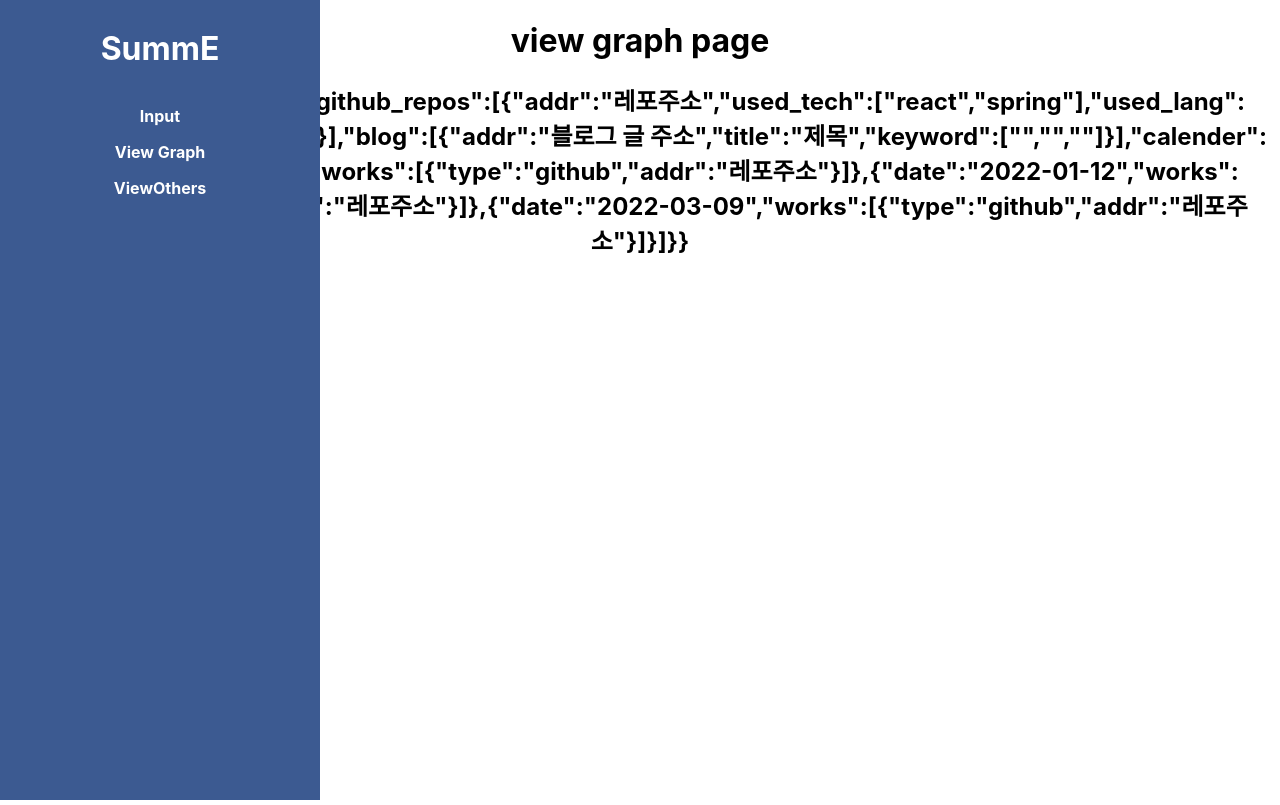
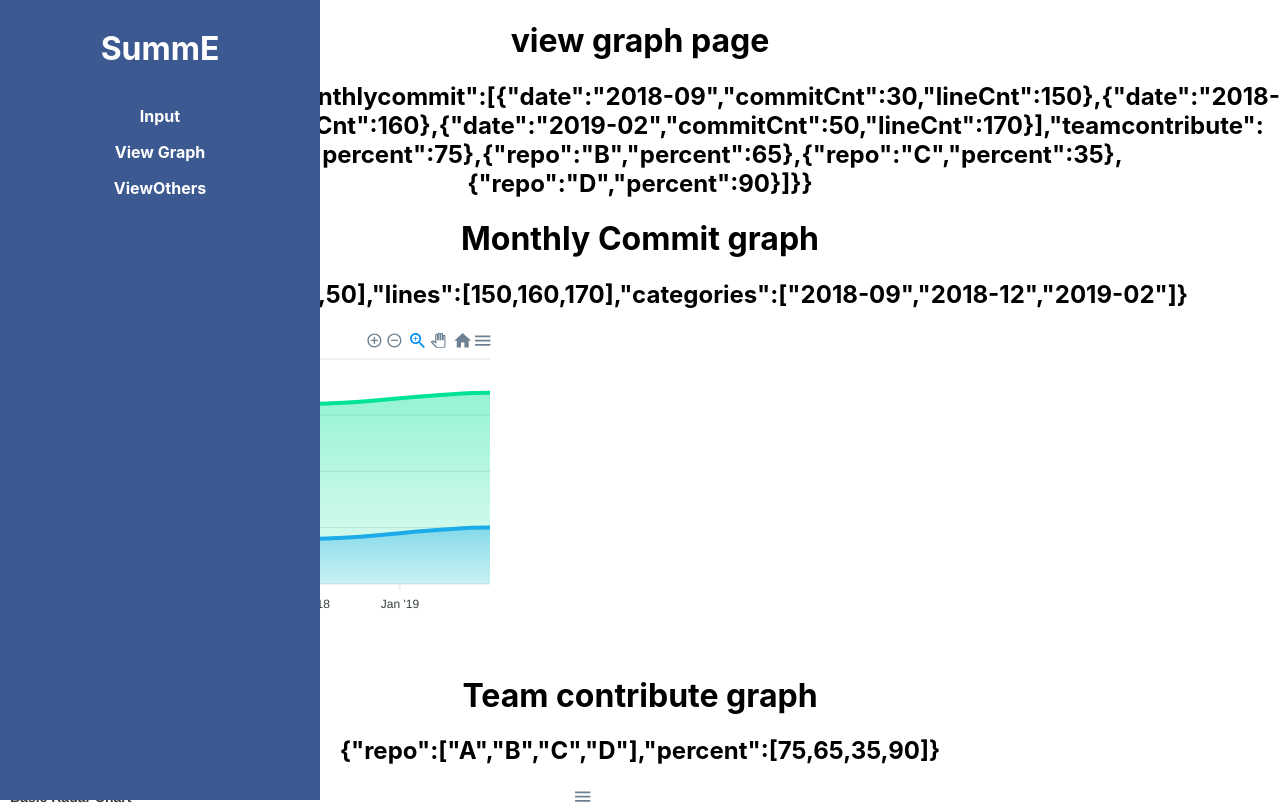
Before and after one commit to SummarizeMe/front-end, a React (Create React App) app in the folder summe/: page /viewgraph in a window 1280 px wide. Shown: the top 805 px of the page. Built offline with nearby package versions, Linux system fonts and the light colour scheme.

Commit message:
feat: monthlycommit, teamcontribute graph 생성

```diff
--- a/summe/package.json
+++ b/summe/package.json
@@ -6,8 +6,10 @@
     "@testing-library/jest-dom": "^5.16.5",
     "@testing-library/react": "^13.4.0",
     "@testing-library/user-event": "^13.5.0",
+    "apexcharts": "^3.36.3",
     "axios": "^1.2.6",
     "react": "^18.2.0",
+    "react-apexcharts": "^1.4.0",
     "react-dom": "^18.2.0",
     "react-router-dom": "^6.8.0",
     "react-scripts": "5.0.1",
--- /dev/null
+++ b/summe/src/component/graph/MonthlyCommit.jsx
@@ -0,0 +1,56 @@
+import ApexCharts from "react-apexcharts";
+
+export default function MonthlyCommit({ data }) {
+  const realData = { commits: [], lines: [], categories: [] };
+  console.log(data);
+  data.forEach((e) => {
+    realData.commits.push(e.commitCnt);
+    realData.lines.push(e.lineCnt);
+    realData.categories.push(e.date);
+  });
+  const Data = {
+    series: [
+      {
+        name: "commit",
+        data: realData.commits,
+      },
+      {
+        name: "line",
+        data: realData.lines,
+      },
+    ],
+    options: {
+      chart: {
+        height: 350,
+        type: "area",
+      },
+      dataLabels: {
+        enabled: false,
+      },
+      stroke: {
+        curve: "smooth",
+      },
+      xaxis: {
+        type: "datetime",
+        categories: realData.categories,
+      },
+      tooltip: {
+        x: {
+          format: "dd/MM/yy HH:mm",
+        },
+      },
+    },
+  };
+  return (
+    <>
+      <h1>Monthly Commit graph</h1>
+      <h2>{JSON.stringify(realData)}</h2>
+      <ApexCharts
+        options={Data.options}
+        series={Data.series}
+        type="area"
+        width="500"
+      />
+    </>
+  );
+}
--- /dev/null
+++ b/summe/src/component/graph/TeamContribute.jsx
@@ -0,0 +1,42 @@
+import ApexCharts from "react-apexcharts";
+
+export default function TeamContribute({ data }) {
+  const realData = { repo: [], percent: [] };
+  console.log(data);
+  data.forEach((e) => {
+    realData.repo.push(e.repo);
+    realData.percent.push(e.percent);
+  });
+  const Data = {
+    series: [
+      {
+        name: "percent",
+        data: realData.percent,
+      },
+    ],
+    options: {
+      chart: {
+        height: 350,
+        type: "radar",
+      },
+      title: {
+        text: "Basic Radar Chart",
+      },
+      xaxis: {
+        categories: realData.repo,
+      },
+    },
+  };
+  return (
+    <>
+      <h1>Team contribute graph</h1>
+      <h2>{JSON.stringify(realData)}</h2>
+      <ApexCharts
+        options={Data.options}
+        series={Data.series}
+        type="radar"
+        width="600"
+      />
+    </>
+  );
+}
--- a/summe/src/page/view graph/ViewGraph.jsx
+++ b/summe/src/page/view graph/ViewGraph.jsx
@@ -1,7 +1,8 @@
 import { useState } from "react";
 import { useLocation } from "react-router";
 import axios from "axios";
-import { useEffect } from "react";
+import MonthlyCommit from "../../component/graph/MonthlyCommit";
+import TeamContribute from "../../component/graph/TeamContribute";
 
 export default function ViewGraph() {
   const [loading, setLoading] = useState(false);
@@ -14,19 +15,16 @@ export default function ViewGraph() {
   const falserespose = {
     status: 200,
     data: {
-      github_repos: [
-        {
-          addr: "레포주소",
-          used_tech: ["react", "spring"],
-          used_lang: ["javascript", "python"],
-        },
-        {},
+      monthlycommit: [
+        { date: "2018-09", commitCnt: 30, lineCnt: 150 },
+        { date: "2018-12", commitCnt: 40, lineCnt: 160 },
+        { date: "2019-02", commitCnt: 50, lineCnt: 170 },
       ],
-      blog: [{ addr: "블로그 글 주소", title: "제목", keyword: ["", "", ""] }],
-      calender: [
-        { date: "2022-01-11", works: [{ type: "github", addr: "레포주소" }] },
-        { date: "2022-01-12", works: [{ type: "github", addr: "레포주소" }] },
-        { date: "2022-03-09", works: [{ type: "github", addr: "레포주소" }] },
+      teamcontribute: [
+        { repo: "A", percent: 75 },
+        { repo: "B", percent: 65 },
+        { repo: "C", percent: 35 },
+        { repo: "D", percent: 90 },
       ],
     },
   };
@@ -56,6 +54,8 @@ export default function ViewGraph() {
     <>
       <h1>view graph page</h1>
       <h2>{JSON.stringify(falserespose)}</h2>
+      <MonthlyCommit data={falserespose.data.monthlycommit} />
+      <TeamContribute data={falserespose.data.teamcontribute} />
     </>
   );
 }
```
Also changed, not shown: 1 other file (tests, documents, lock files or other folders).
